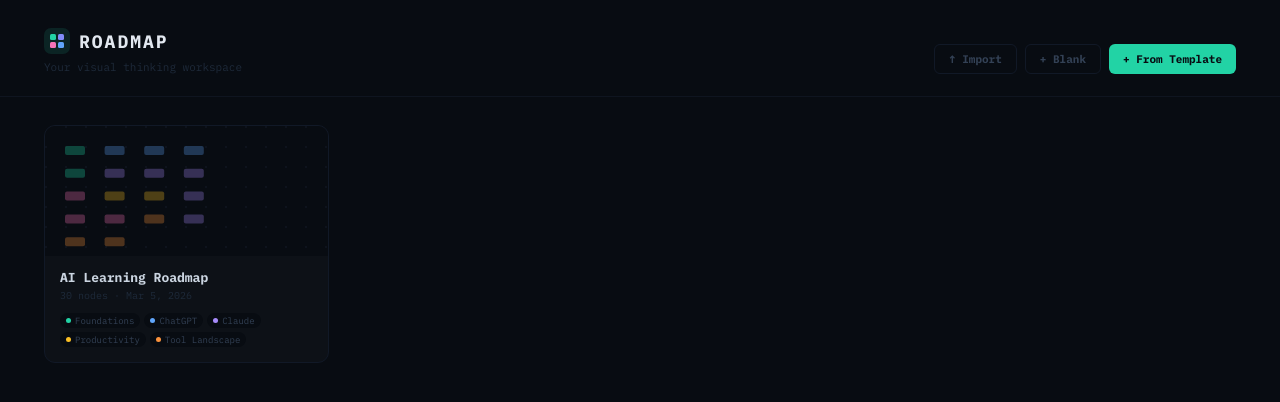
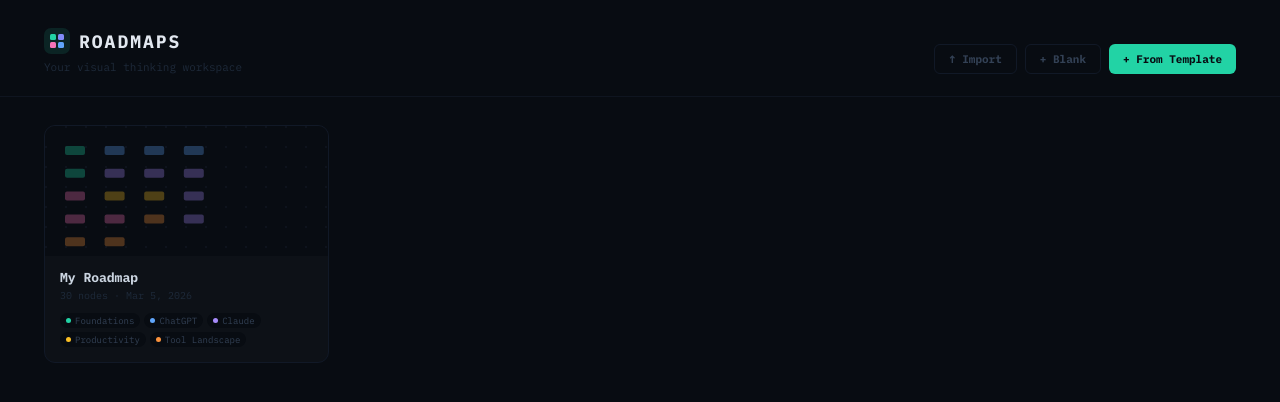
Before and after one commit to AM-Bear/roadmaps, a React (Vite) app: page / in a window 1280 px wide. Shown: the top 402 px of the page. Built offline with nearby package versions, Linux system fonts and the light colour scheme.

Commit message:
feat: rename app to Roadmaps

```diff
--- a/package.json
+++ b/package.json
@@ -1,5 +1,5 @@
 {
-  "name": "ai-roadmap",
+  "name": "roadmaps",
   "version": "1.0.0",
   "private": true,
   "type": "module",
--- a/src/ai-roadmap.jsx
+++ b/src/ai-roadmap.jsx
@@ -65,7 +65,7 @@
       initUidFrom(saved); // ensure uid counter is ahead of saved IDs
       return saved;
     }
-    return [makeBoard("AI Learning Roadmap", true)];
+    return [makeBoard("My Roadmap", true)];
   });
 
   const [activeId, setActiveId] = useState(() => getBoardIdFromHash());
@@ -183,7 +183,7 @@
                   <rect x="8" y="8" width="6" height="6" rx="1.5" fill="#60a5fa" />
                 </svg>
               </div>
-              <span style={{ color: "#e2e8f0", fontSize: 18, fontWeight: 700, letterSpacing: 2 }}>ROADMAP</span>
+              <span style={{ color: "#e2e8f0", fontSize: 18, fontWeight: 700, letterSpacing: 2 }}>ROADMAPS</span>
             </div>
             <p style={{ color: "#1e2a3a", fontSize: 11 }}>Your visual thinking workspace</p>
           </div>
```
